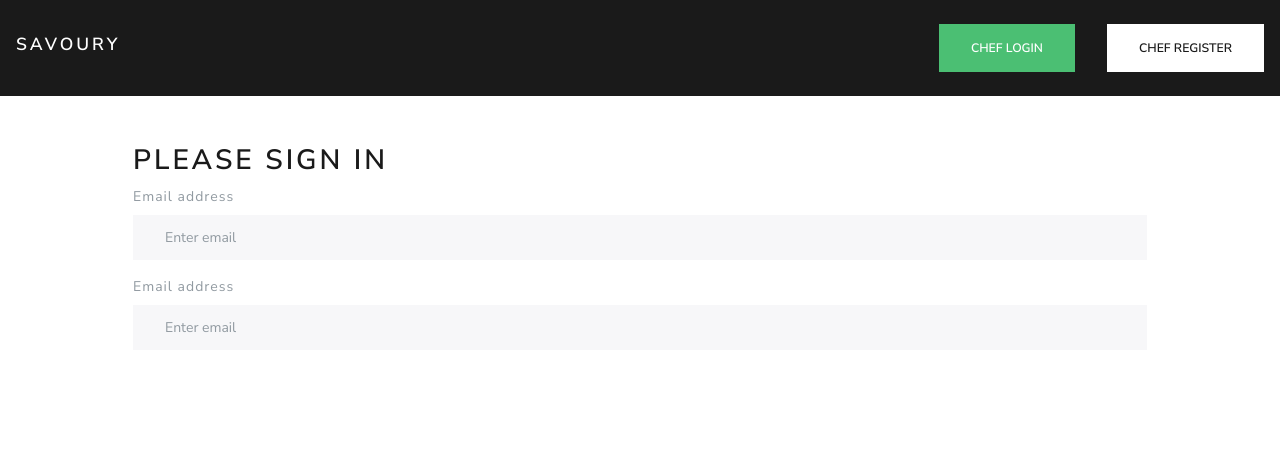
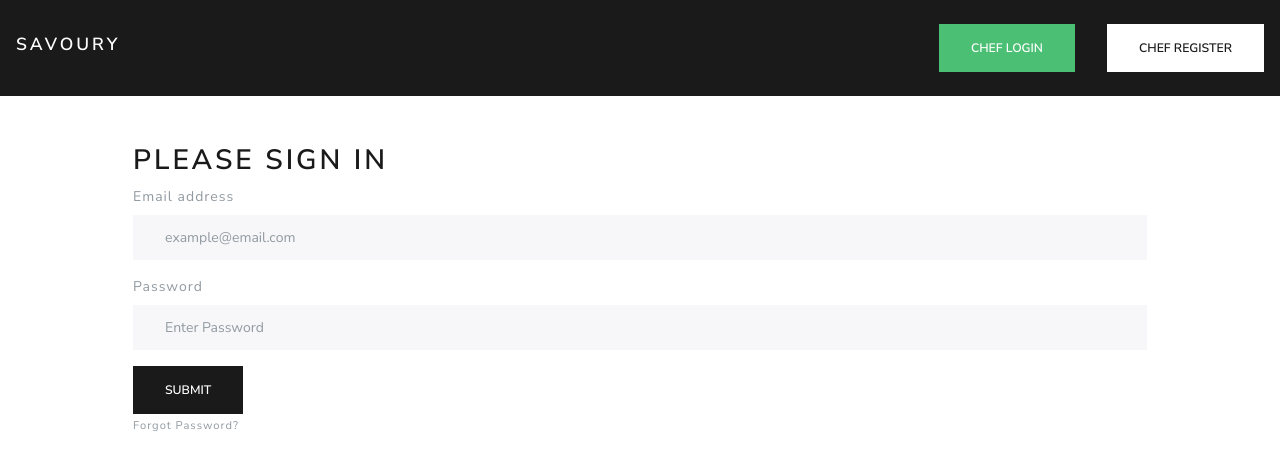
Before and after one commit to mindfulpalette/savoury-prototype, a React (Create React App) app in the folder frontend/: page /login in a window 1280 px wide. Shown: the top 470 px of the page. Built offline with nearby package versions, Linux system fonts and the light colour scheme; the HTML template or start-up script is replaced by a standard one.

Commit message:
login page/ starting on redux setup

```diff
--- a/frontend/src/components/login.js
+++ b/frontend/src/components/login.js
@@ -1,18 +1,53 @@
-import React from 'react'
+import React, { useState } from 'react';
+import axios from 'axios';
 
 const Login = () => {
+
+    const [formData, setFormData] = useState({
+        email: '',
+        password: ''
+    });
+
+    const { email, password } = formData;
+
+    const onChange = e => setFormData({ ...formData, [e.target.name]: e.target.value });
+
+    const onSubmit = async e => {
+        e.preventDefault();
+       console.log('success')
+    }
+
     return (
         <div className="container-fluid">
             <h2>Please Sign In</h2>
-            <form>
+            <form onSubmit={e => onSubmit(e)}>
                 <div className="form-group">
-                    <label for="exampleInputEmail1">Email address</label>
-                    <input type="email" className="form-control" id="exampleInputEmail1" aria-describedby="emailHelp" placeholder="Enter email"></input>
+                    <label>Email address</label>
+                    <input
+                        name="email"
+                        value={ email }
+                        onChange={e => onChange(e)}
+                        type="email"
+                        className="form-control"
+                        id="exampleInputEmail1"
+                        aria-describedby="emailHelp"
+                        placeholder="example@email.com">
+                    </input>
                 </div>
                 <div className="form-group">
-                    <label for="exampleInputEmail1">Email address</label>
-                    <input type="email" className="form-control" id="exampleInputEmail1" aria-describedby="emailHelp" placeholder="Enter email"></input>
+                    <label>Password</label>
+                    <input
+                        name="password"
+                        value={ password }
+                        onChange={e => onChange(e)}
+                        type="password"
+                        className="form-control"
+                        aria-describedby="passwordHelp"
+                        placeholder="Enter Password">
+                    </input>
                 </div>
+                <button type="submit" className="btn btn-primary">Submit</button>
+                <small className="form-text text-muted">Forgot Password?</small>
             </form>
         </div>
     )
--- a/frontend/src/components/register.js
+++ b/frontend/src/components/register.js
@@ -51,7 +51,7 @@ const Register = () => {
     //COMPONENT HTML///////////////////////////////////////////////
     return (
         <div>
-            <div className="container">
+            <div className="container m-2 p-2">
                 <h1>
                     Create an Account
                 </h1>
@@ -213,7 +213,7 @@ const Register = () => {
                     </label>
                 </div>
             </fieldset>
-            <button type="submit" className="btn btn-primary">Submit</button>
+            <button type="submit" className="btn btn-primary m-4">Submit</button>
                 </form>
             </div>
         </div>
```
Also changed, not shown: frontend/src/store.js (added, +16 -0 lines), frontend/src/reducers/index.js (added).
